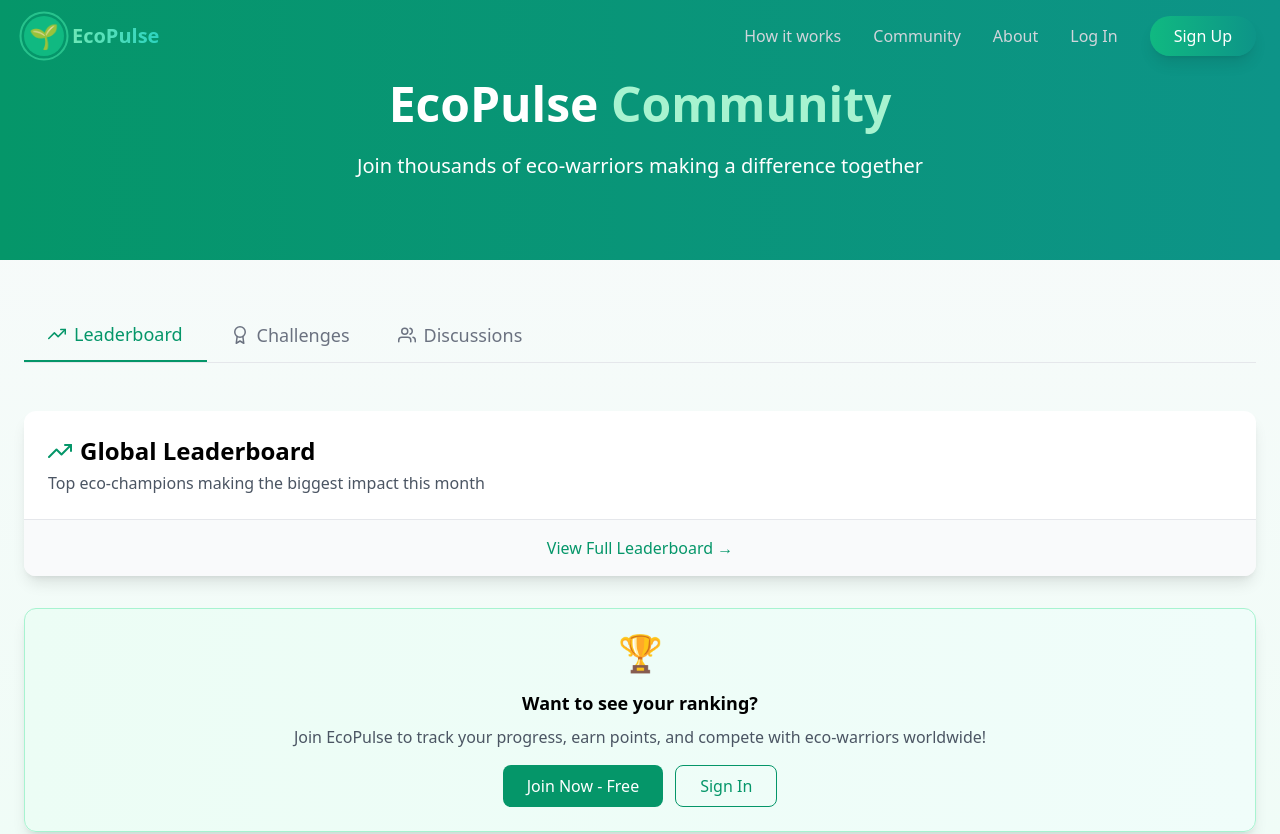
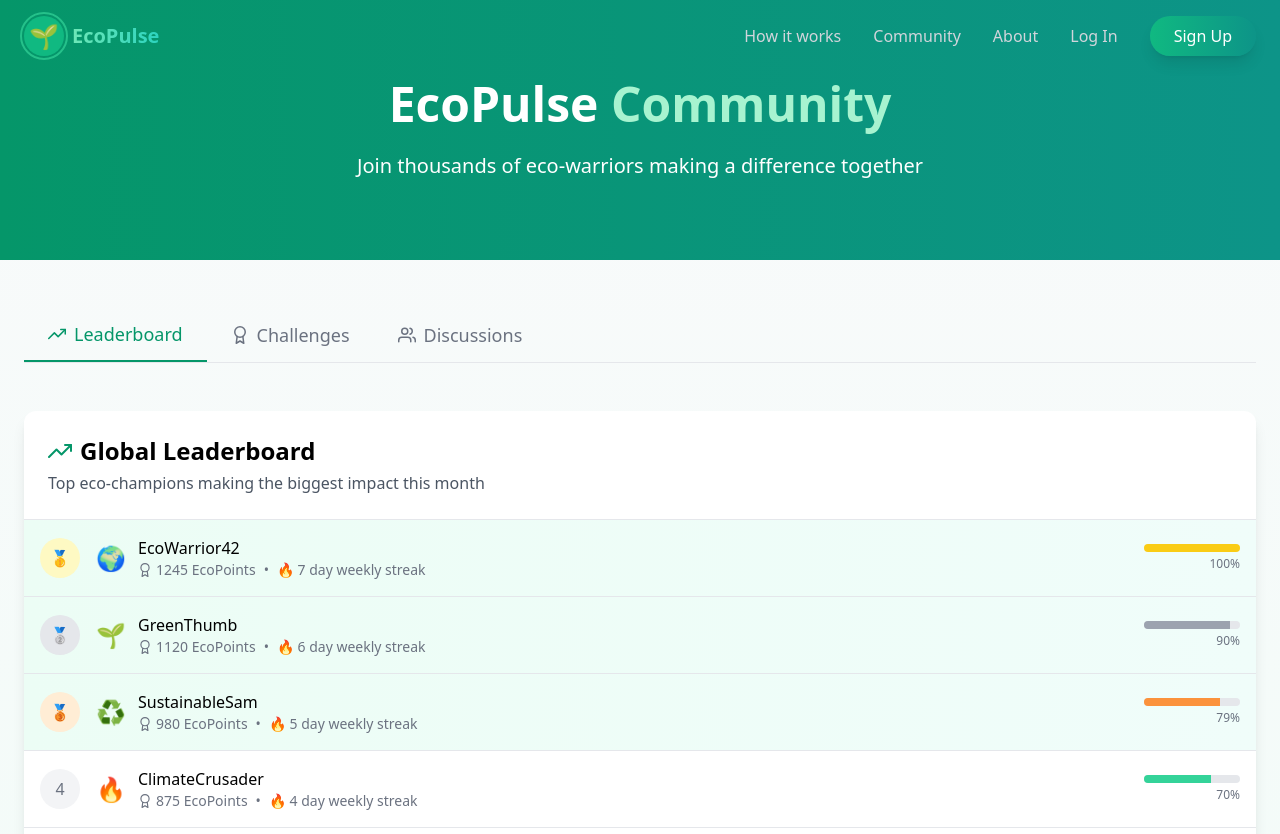
Before and after one commit to VasupriyaPatnaik/EcoPulse, a React (Create React App) app in the folder frontend/: page /community in a window 1280 px wide. Shown: the top 834 px of the page. Built offline with nearby package versions, Linux system fonts and the light colour scheme.

Commit message:
Refactor leaderboard fetching to support static data for non-authenticated users

```diff
--- a/frontend/src/pages/Community.jsx
+++ b/frontend/src/pages/Community.jsx
@@ -81,12 +81,8 @@ const Community = () => {
 
   // Fetch leaderboard data from backend
   const fetchLeaderboard = useCallback(async () => {
-    if (!isAuthenticated) {
-      setLeaderboardLoading(false);
-      return;
-    }
-
     try {
+      if (isAuthenticated) {
         const token = localStorage.getItem('token');
         const response = await api.get('/eco/leaderboard', {
           headers: {
@@ -95,6 +91,24 @@ const Community = () => {
         });
 
         setLeaderboardData(response.data.leaderboard || []);
+      } else {
+        // For non-authenticated users, show static leaderboard
+        const staticLeaderboard = [
+          { rank: 1, name: "EcoWarrior42", points: 1245, avatar: "🌍", progress: 100, weeklyStreak: 7, isCurrentUser: false },
+          { rank: 2, name: "GreenThumb", points: 1120, avatar: "🌱", progress: 90, weeklyStreak: 6, isCurrentUser: false },
+          { rank: 3, name: "SustainableSam", points: 980, avatar: "♻️", progress: 80, weeklyStreak: 5, isCurrentUser: false },
+          { rank: 4, name: "ClimateCrusader", points: 875, avatar: "🔥", progress: 70, weeklyStreak: 4, isCurrentUser: false },
+          { rank: 5, name: "RecycleQueen", points: 820, avatar: "🔄", progress: 65, weeklyStreak: 7, isCurrentUser: false },
+          { rank: 6, name: "SolarSister", points: 790, avatar: "☀️", progress: 60, weeklyStreak: 3, isCurrentUser: false },
+          { rank: 7, name: "EcoExplorer", points: 745, avatar: "🧭", progress: 55, weeklyStreak: 2, isCurrentUser: false },
+          { rank: 8, name: "PlanetPal", points: 680, avatar: "🌎", progress: 50, weeklyStreak: 1, isCurrentUser: false },
+          { rank: 9, name: "GreenGuru", points: 655, avatar: "🌿", progress: 48, weeklyStreak: 4, isCurrentUser: false },
+          { rank: 10, name: "EcoNinja", points: 620, avatar: "💚", progress: 45, weeklyStreak: 3, isCurrentUser: false },
+          { rank: 11, name: "NatureLover", points: 590, avatar: "🍃", progress: 42, weeklyStreak: 2, isCurrentUser: false },
+          { rank: 12, name: "TreeHugger", points: 565, avatar: "🌳", progress: 40, weeklyStreak: 5, isCurrentUser: false }
+        ];
+        setLeaderboardData(staticLeaderboard);
+      }
     } catch (error) {
       console.error('Error fetching leaderboard:', error);
       // Fallback to static data if API fails
@@ -147,7 +161,6 @@ const Community = () => {
     const fetchData = async () => {
       if (!isAuthenticated) {
         setIsLoading(false);
-        setLeaderboardLoading(false);
         return;
       }
 
@@ -183,8 +196,16 @@ const Community = () => {
       }
     };
 
+    // Always fetch leaderboard data regardless of authentication
+    fetchLeaderboard();
+
+    // Only fetch user dashboard data if authenticated
+    if (isAuthenticated) {
       fetchData();
-    fetchLeaderboard();
+    } else {
+      setIsLoading(false);
+      setLeaderboardLoading(false);
+    }
   }, [isAuthenticated, calculateWeeklyStreak, fetchLeaderboard]);
 
   // Challenges data
@@ -356,10 +377,10 @@ const Community = () => {
                     )}
                   </p>
                 </div>
-                  {(isLoading || leaderboardLoading) && isAuthenticated ? (
+                  {leaderboardLoading ? (
                   <div className="p-8 text-center">
                     <div className="animate-spin rounded-full h-12 w-12 border-b-2 border-emerald-600 mx-auto mb-4"></div>
-                    <p className="text-gray-600">{isLoading ? "Loading your position..." : "Loading leaderboard..."}</p>
+                    <p className="text-gray-600">Loading leaderboard...</p>
                   </div>
                 ) : (
                   <>
@@ -372,13 +393,13 @@ const Community = () => {
                           transition={{ delay: index * 0.05 }}
                           className={`p-4 flex items-center ${
                             index < 3 ? "bg-gradient-to-r from-emerald-50 to-teal-50" : ""
-                          } ${user.isUser ? "bg-gradient-to-r from-blue-50 to-emerald-50 border-l-4 border-blue-500" : ""}`}
+                          } ${user.isCurrentUser ? "bg-gradient-to-r from-blue-50 to-emerald-50 border-l-4 border-blue-500" : ""}`}
                         >
                           <div className={`w-10 h-10 rounded-full flex items-center justify-center mr-4 ${
                             index === 0 ? "bg-yellow-100 text-yellow-600" :
                             index === 1 ? "bg-gray-200 text-gray-600" :
                             index === 2 ? "bg-orange-100 text-orange-600" :
-                            user.isUser ? "bg-blue-100 text-blue-600" :
+                            user.isCurrentUser ? "bg-blue-100 text-blue-600" :
                             "bg-gray-100 text-gray-500"
                           }`}>
                             {index <= 2 ? (
@@ -391,8 +412,8 @@ const Community = () => {
                             <div className="flex items-center">
                               <span className="text-2xl mr-3">{user.avatar}</span>
                               <div>
-                                <h3 className={`font-medium ${user.isUser ? "text-blue-700" : ""}`}>
-                                  {user.name} {user.isUser ? "(You)" : ""}
+                                <h3 className={`font-medium ${user.isCurrentUser ? "text-blue-700" : ""}`}>
+                                  {user.name} {user.isCurrentUser ? "(You)" : ""}
                                 </h3>
                                 <div className="flex items-center text-sm text-gray-500">
                                   <FiAward className="mr-1" /> {user.points} EcoPoints
@@ -400,7 +421,7 @@ const Community = () => {
                                   <span className="flex items-center">
                                     🔥 {user.weeklyStreak || 0} day weekly streak
                                   </span>
-                                  {user.isUser && !isLoading && (
+                                  {user.isCurrentUser && !isLoading && (
                                     <span className="ml-2 text-blue-600 font-medium">• Live</span>
                                   )}
                                 </div>
@@ -414,7 +435,7 @@ const Community = () => {
                                   index === 0 ? "bg-yellow-400" :
                                   index === 1 ? "bg-gray-400" :
                                   index === 2 ? "bg-orange-400" :
-                                  user.isUser ? "bg-blue-400" :
+                                  user.isCurrentUser ? "bg-blue-400" :
                                   "bg-emerald-400"
                                 }`}
                                 style={{ width: `${user.progress}%` }}
@@ -444,7 +465,7 @@ const Community = () => {
                     <span className="bg-emerald-100 text-emerald-800 w-8 h-8 rounded-full flex items-center justify-center mr-3">🌟</span>
                     Your Position
                   </h3>
-                  {isLoading ? (
+                  {(isLoading && isAuthenticated) ? (
                     <div className="flex items-center justify-center py-8">
                       <div className="animate-spin rounded-full h-8 w-8 border-b-2 border-emerald-600"></div>
                       <span className="ml-2 text-gray-600">Loading your stats...</span>
```
Lines whose indentation alone changed are shown as unchanged.
